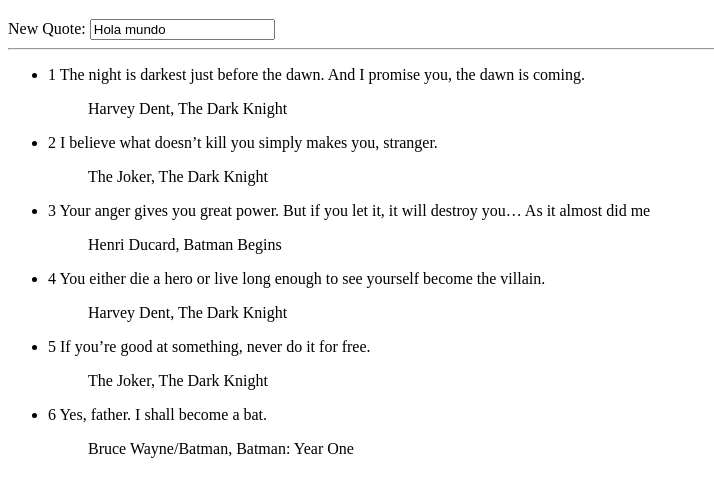
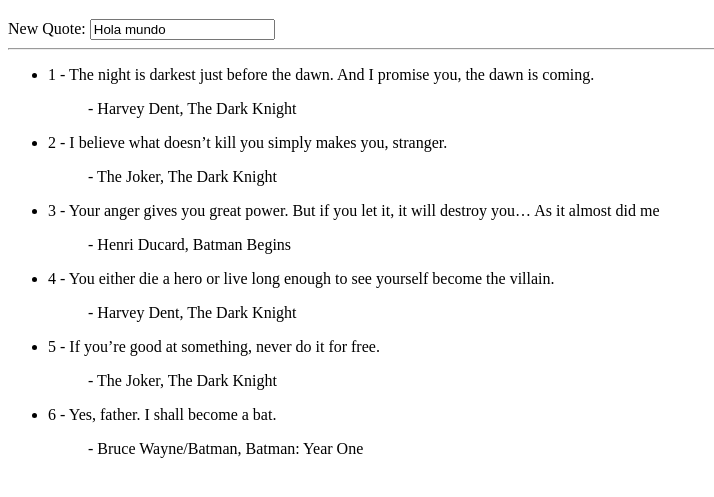
Before and after one commit to anderson-0812/02-BASES-VUE, a plain HTML site: page index.html in a window 1280 px wide. Shown: the part 61-558 px from the top of the page, without its empty margins (0-714 px from the left). Drawn offline with nearby package versions, Linux system fonts and the light colour scheme.

Commit message:
ultimo cambios de seccion

```diff
--- a/app.js
+++ b/app.js
@@ -29,7 +29,7 @@ const app = Vue.createApp({
                 {
                     quote: this.newQuote,
                     // author: this.newAuthor
-                    author: 'Anderson'
+                    // author: 'Anderson'
                 }
             );
 
--- a/index.html
+++ b/index.html
@@ -28,8 +28,9 @@
 
         <ul>
             <li v-for="( {quote, author}, index) in quotes">
-                <span>{{ index + 1}} {{ quote }}</span>
-                <blockquote>{{ author }}</blockquote>
+                <span>{{ index + 1}} - {{ quote }}</span>
+                <!-- <blockquote v-if="author">- {{ author }}</blockquote> -->
+                <blockquote v-show="author">- {{ author }}</blockquote>
             </li>
         </ul>
     </div>
```
